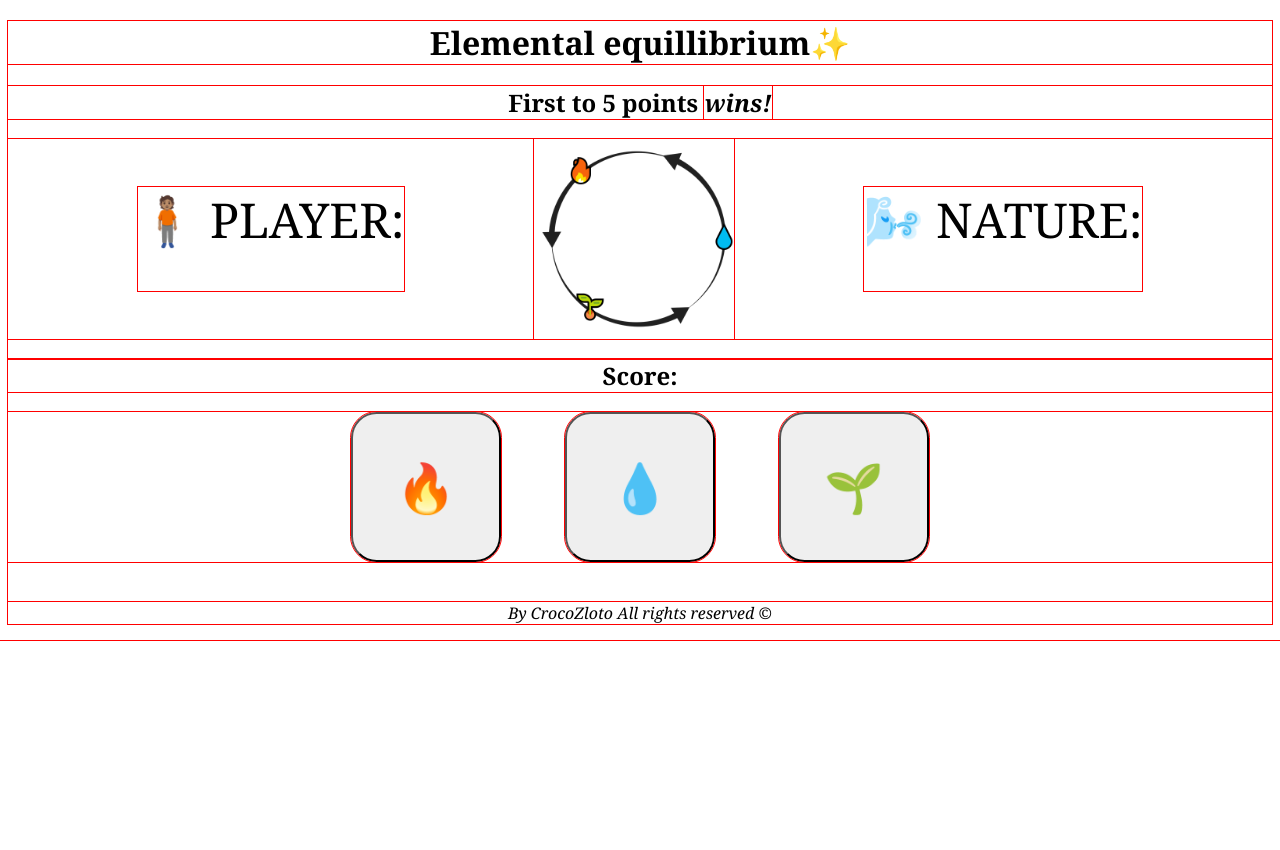
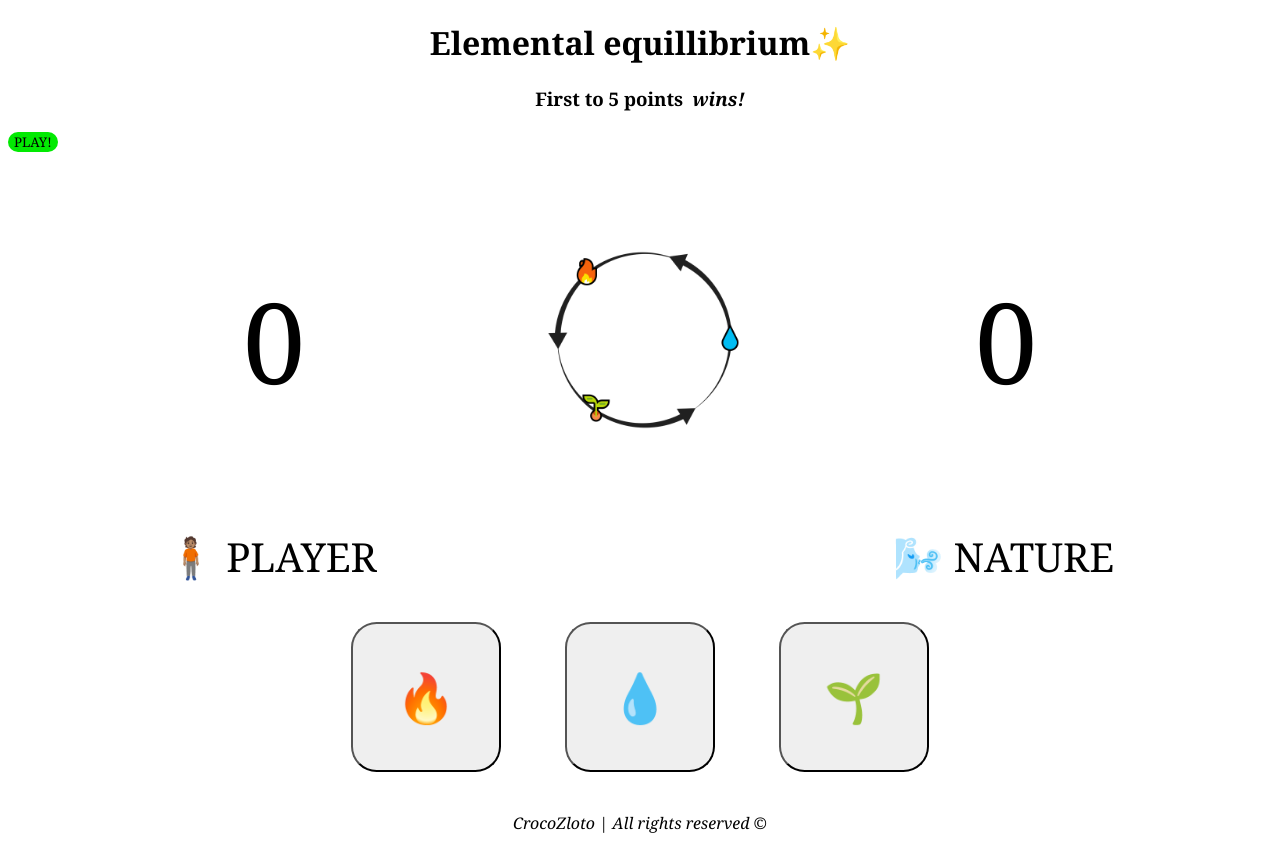
Before and after one commit to CrocoZloto/rockpaperscissors-main, a plain HTML site: page index.html in a window 1280 px wide. Before the commit the page ends 800 px from the top, so only its background shows below. Drawn offline with Linux system fonts and the light colour scheme.

Commit message:
Simplified  basic elements of HTML and CSS.

```diff
--- a/index.html
+++ b/index.html
@@ -12,17 +12,19 @@
   <body>
     <main>
         <h1>Elemental equillibrium✨</h1>
-        <h2>First to 5 points <em>wins!</em></h2>
+        <h3>First to 5 points &MediumSpace;<em>wins!</em></h3>
 
+      <button class="start">PLAY!</button>
       <div class="score">
-        <p class="Player">🧍🏽 PLAYER:</p>
+        <p class="player">0</p>
         <img src="/images/rules.png" alt="rules" srcset="" width="200px">
-        <p class="PCU">🌬️ NATURE:</p>
+        <p class="cpu">0</p>
       </div>
 
-        <h2 class="gameText" id="playerText"></h2>
-        <h2 class="gameText" id="computerText"></h2>
-        <h2 class="gameText2" id="resultText">Score:</h2>
+      <div class="players">
+        <p class="playerIcons">🧍🏽 PLAYER</p>
+        <p class="playerIcons">🌬️ NATURE</p>
+      </div>
 
       <div class="buttons">
         <button class="choiceBtn">🔥</button>
@@ -33,7 +35,7 @@
 
     <footer>
       <address>
-        <p class="author">By CrocoZloto All rights reserved &#169</p>
+        <p class="author">CrocoZloto | All rights reserved &#169</p>
       </address>
     </footer>
 
--- a/styles.css
+++ b/styles.css
@@ -1,11 +1,11 @@
 * {
   margin: none;
   box-sizing: border-box;
-  outline: 1px solid red;
+  /* outline: 1px solid red; */
   font-family: Cambria, Cochin, Georgia, Times, "Times New Roman", serif;
 }
 
-h1,h2 {
+h1,h3 {
   text-align: center;
   color: rgb(0, 0, 0);
 }
@@ -15,6 +15,26 @@ h1,h2 {
   height: 150px;
   border-radius: 2vw;
   font-size: 3rem;
+}
+p.player, p.cpu{
+  font-size: 7rem;
+}
+button.start{
+  background-color: rgb(2, 234, 2);
+  color: black;
+  border: 0;
+  border-radius: 2vw;
+  /* Add right position styling to center the button in the image area  */
+}
+p.playerIcons{
+  margin: 0;
+}
+.players{
+  display: flex;
+  justify-content: space-evenly;
+  font-size: 2.5rem;
+  gap: 28vw;
+  margin-bottom: 3vw;
 }
 
 .buttons{
@@ -38,4 +58,5 @@ p.author{
   display: flex;
   justify-content:space-evenly;
   font-size: 3rem;
+  align-items: center;
 }
```
